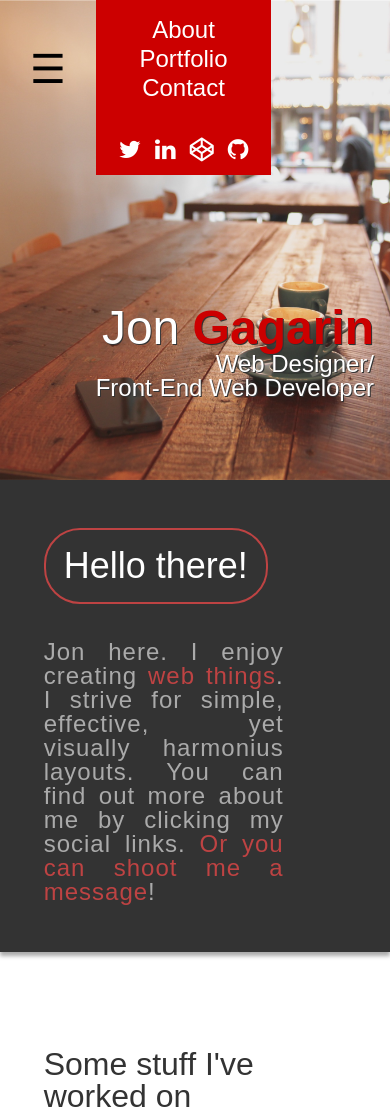
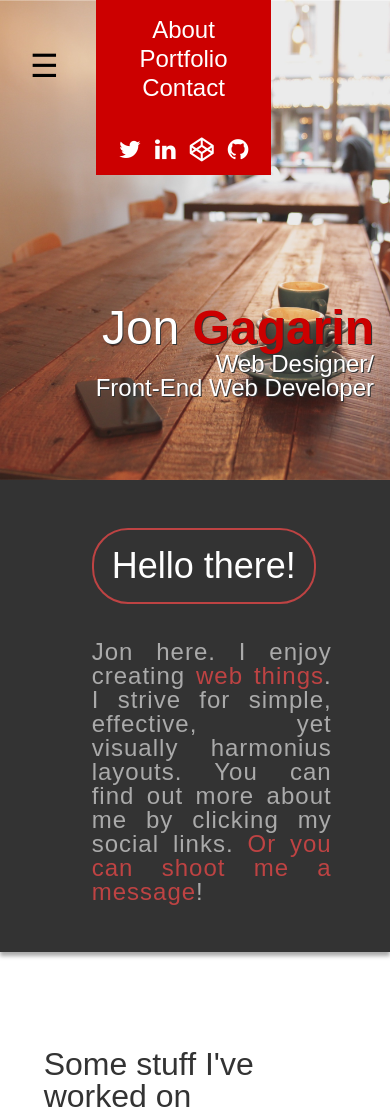
Before and after one commit to jgagarin/portfolio, a plain HTML site: page index.html in a window 390 px wide. Shown: the top 1115 px of the page. Drawn offline with nearby package versions, Linux system fonts and the light colour scheme.

Commit message:
updated media queries

```diff
--- a/CSS/main.css
+++ b/CSS/main.css
@@ -389,6 +389,7 @@ ul.project-list{
 
     .toggler{
         left: 30px;
+        font-size: 2em;
     }
     .main-nav{
         width: 175px;
@@ -410,6 +411,9 @@ ul.project-list{
 
 }
 @media (max-width: 598px)/*intro styles */{
+    .intro-content{
+        padding-left: 3em;
+    }
     .intro-content h1 {
         font-size: 2.25em;
         margin-bottom: 1em;
```
